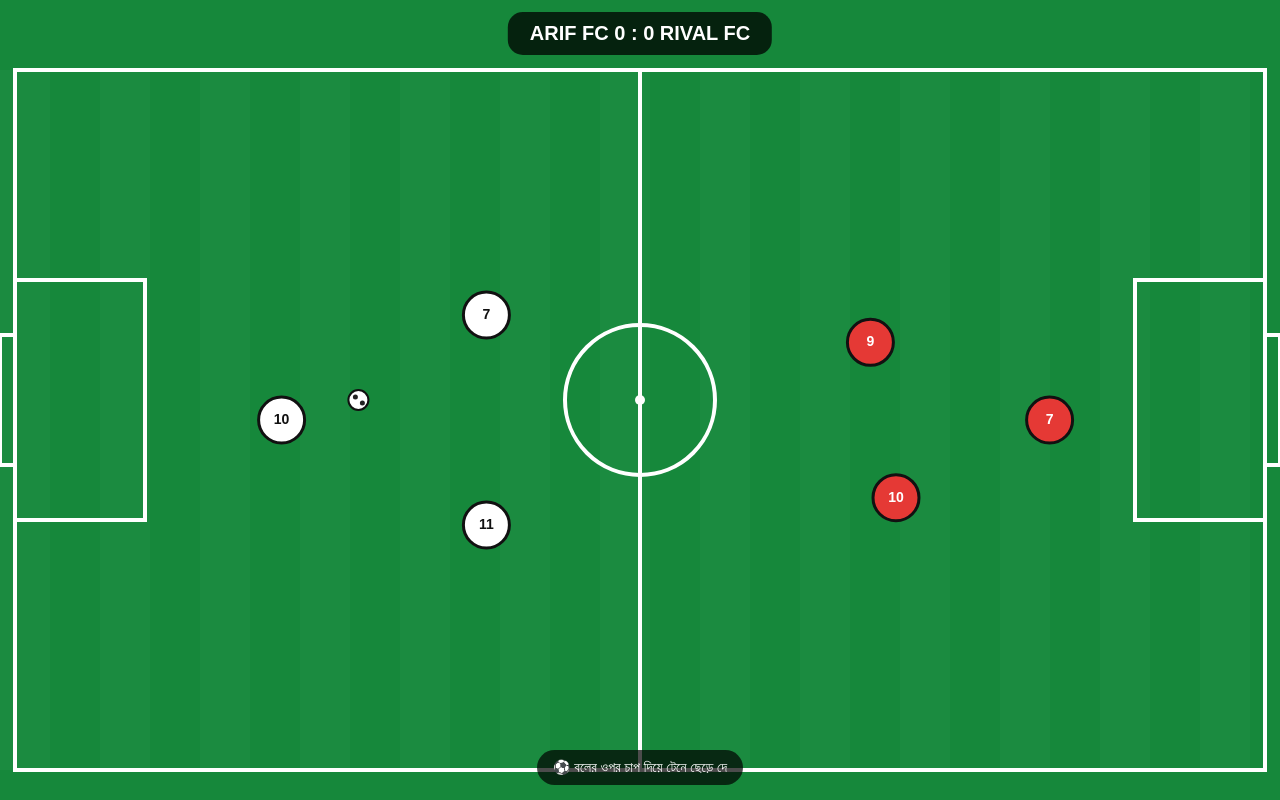
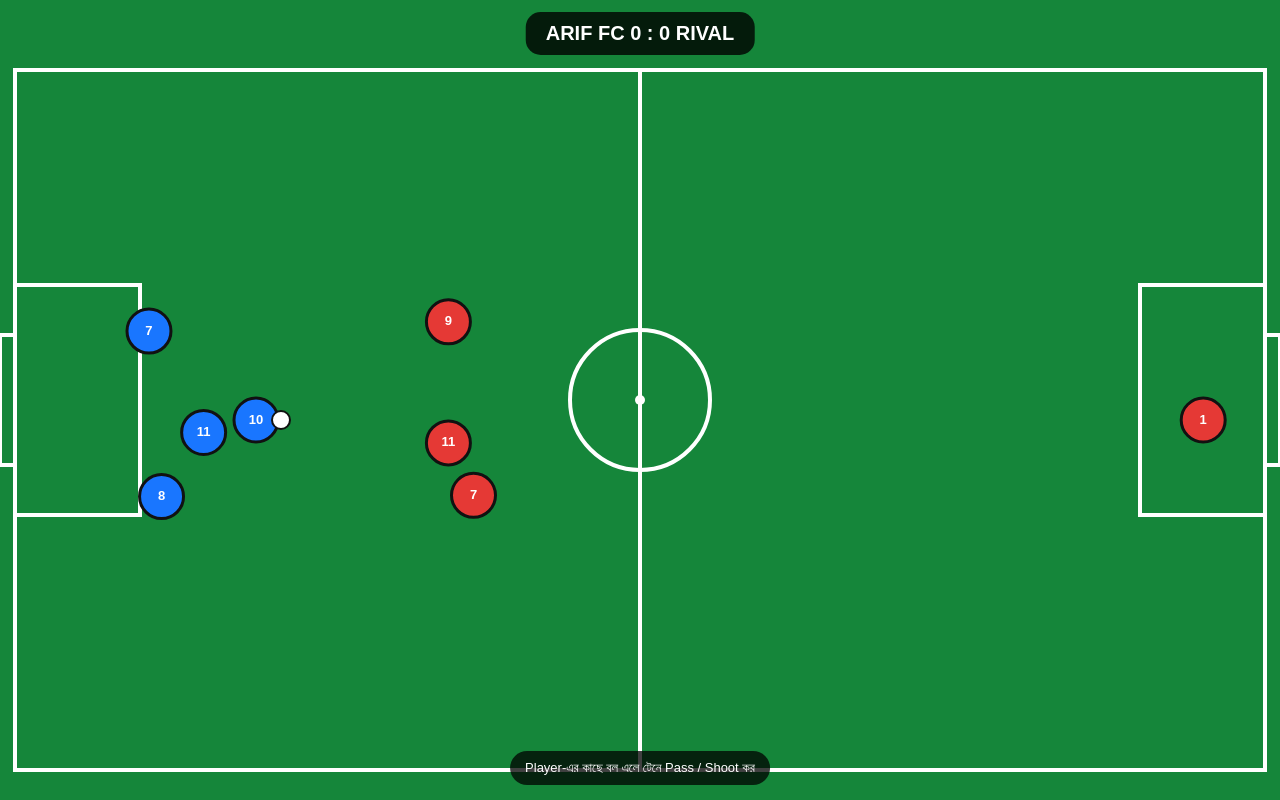
Before and after one commit to uddinsayed194-cpu/game.js, a plain HTML site: page index.html in a window 1280 px wide. Drawn offline with Linux system fonts and the light colour scheme.

Commit message:
Update index.html

```diff
--- a/index.html
+++ b/index.html
@@ -6,18 +6,14 @@
 <title>ARIF FOOTBALL</title>
 
 <style>
-*{
-  box-sizing:border-box;
-  margin:0;
-  padding:0;
-}
+*{box-sizing:border-box;margin:0;padding:0}
 
 html,body{
 width:100%;
 height:100%;
 overflow:hidden;
 background:#111;
-  font-family:Arial,sans-serif;
+font-family:Arial;
 }
 
 canvas{
@@ -32,102 +28,107 @@ canvas{
 top:12px;
 left:50%;
 transform:translateX(-50%);
-  z-index:10;
-  background:rgba(0,0,0,.75);
+background:rgba(0,0,0,.8);
 color:white;
-  padding:10px 22px;
+padding:10px 20px;
 border-radius:15px;
 font-size:20px;
 font-weight:bold;
+z-index:5;
 }
 
-#info{
+#help{
 position:fixed;
 bottom:15px;
 left:50%;
 transform:translateX(-50%);
-  background:rgba(0,0,0,.7);
+background:rgba(0,0,0,.75);
 color:white;
-  padding:9px 16px;
+padding:9px 15px;
 border-radius:20px;
-  font-size:14px;
-  z-index:10;
-  white-space:nowrap;
+z-index:5;
+font-size:13px;
 }
 </style>
 </head>
 
 <body>
 
-<div id="score">ARIF FC 0 : 0 RIVAL FC</div>
+<div id="score">ARIF FC 0 : 0 RIVAL</div>
+<div id="help">Player-এর কাছে বল এলে টেনে Pass / Shoot কর</div>
 
 <canvas id="game"></canvas>
-
-<div id="info">⚽ বলের ওপর চাপ দিয়ে টেনে ছেড়ে দে</div>
 
 <script>
 
 const canvas=document.getElementById("game");
 const ctx=canvas.getContext("2d");
 
-let W=0,H=0;
+let W,H;
 
 function resize(){
-  W=window.innerWidth;
-  H=window.innerHeight;
+W=innerWidth;
+H=innerHeight;
 canvas.width=W;
 canvas.height=H;
 }
 
-window.addEventListener("resize",resize);
 resize();
+addEventListener("resize",resize);
+
+
+/* =========================
+   GAME DATA
+========================= */
 
 let scoreA=0;
 let scoreB=0;
 
-const players=[
-  {x:.22,y:.50,color:"#ffffff",num:10},
-  {x:.38,y:.35,color:"#ffffff",num:7},
-  {x:.38,y:.65,color:"#ffffff",num:11},
-
-  {x:.68,y:.35,color:"#e53935",num:9},
-  {x:.70,y:.65,color:"#e53935",num:10},
-  {x:.82,y:.50,color:"#e53935",num:7}
+const blue=[
+{x:.20,y:.50,n:10},
+{x:.34,y:.30,n:7},
+{x:.34,y:.70,n:11},
+{x:.45,y:.50,n:8}
 ];
 
+const red=[
+{x:.70,y:.30,n:9},
+{x:.70,y:.70,n:11},
+{x:.82,y:.50,n:7},
+{x:.92,y:.50,n:1}
+];
+
+let controlled=0;
+
 const ball={
-  x:W*.28,
-  y:H*.50,
-  r:10,
+x:0,
+y:0,
 vx:0,
-  vy:0
+vy:0,
+r:9
 };
 
-let dragging=false;
-let startX=0;
-let startY=0;
-let aimX=0;
-let aimY=0;
+function reset(){
 
-function pxX(v){
-  return v*W;
+ball.x=blue[controlled].x*W;
+ball.y=70+blue[controlled].y*(H-100);
+
+ball.vx=0;
+ball.vy=0;
+
 }
 
-function pxY(v){
-  return 70+v*(H-100);
-}
+reset();
 
-function drawField(){
 
-  ctx.fillStyle="#16883b";
+/* =========================
+   FIELD
+========================= */
+
+function field(){
+
+ctx.fillStyle="#15863a";
 ctx.fillRect(0,0,W,H);
-
-  const stripe=50;
-
-  for(let x=0;x<W;x+=stripe*2){
-    ctx.fillStyle="rgba(255,255,255,.025)";
-    ctx.fillRect(x,70,stripe,H-100);
-  }
 
 ctx.strokeStyle="white";
 ctx.lineWidth=4;
@@ -140,7 +141,7 @@ function drawField(){
 ctx.stroke();
 
 ctx.beginPath();
-  ctx.arc(W/2,H/2,75,0,Math.PI*2);
+ctx.arc(W/2,H/2,70,0,Math.PI*2);
 ctx.stroke();
 
 ctx.beginPath();
@@ -148,41 +149,56 @@ function drawField(){
 ctx.fillStyle="white";
 ctx.fill();
 
-  // Left penalty area
-  ctx.strokeRect(15,H/2-120,130,240);
 
-  // Right penalty area
-  ctx.strokeRect(W-145,H/2-120,130,240);
+/* penalty */
 
-  // Goals
+ctx.strokeRect(15,H/2-115,125,230);
+
+ctx.strokeRect(W-140,H/2-115,125,230);
+
+
+/* goal */
+
 ctx.strokeRect(0,H/2-65,15,130);
+
 ctx.strokeRect(W-15,H/2-65,15,130);
 
 }
 
-function drawPlayer(p){
 
-  const x=pxX(p.x);
-  const y=pxY(p.y);
+/* =========================
+   PLAYER
+========================= */
+
+function player(p,color){
+
+let x=p.x*W;
+let y=70+p.y*(H-100);
 
 ctx.beginPath();
-  ctx.arc(x,y,23,0,Math.PI*2);
+ctx.arc(x,y,22,0,Math.PI*2);
 
-  ctx.fillStyle=p.color;
+ctx.fillStyle=color;
 ctx.fill();
 
+ctx.strokeStyle="#111";
 ctx.lineWidth=3;
-  ctx.strokeStyle="#111";
 ctx.stroke();
 
-  ctx.fillStyle=p.color=="#ffffff"?"#111":"white";
+ctx.fillStyle=color=="#1976ff"?"white":"white";
 
-  ctx.font="bold 14px Arial";
+ctx.font="bold 13px Arial";
 ctx.textAlign="center";
 ctx.textBaseline="middle";
 
-  ctx.fillText(p.num,x,y);
+ctx.fillText(p.n,x,y);
+
 }
+
+
+/* =========================
+   BALL
+========================= */
 
 function drawBall(){
 
@@ -196,38 +212,82 @@ function drawBall(){
 ctx.lineWidth=2;
 ctx.stroke();
 
-  // black patches
-  ctx.fillStyle="#222";
-
-  ctx.beginPath();
-  ctx.arc(ball.x-3,ball.y-3,2.5,0,Math.PI*2);
-  ctx.fill();
-
-  ctx.beginPath();
-  ctx.arc(ball.x+4,ball.y+3,2.5,0,Math.PI*2);
-  ctx.fill();
 }
 
-function drawAim(){
 
-  if(!dragging)return;
+/* =========================
+   PLAYER AI MOVEMENT
+========================= */
 
-  ctx.beginPath();
-  ctx.moveTo(ball.x,ball.y);
-  ctx.lineTo(aimX,aimY);
+function movePlayers(){
 
-  ctx.strokeStyle="#ffe600";
-  ctx.lineWidth=6;
-  ctx.stroke();
+/* blue players */
 
-  ctx.beginPath();
-  ctx.arc(aimX,aimY,9,0,Math.PI*2);
+blue.forEach((p,i)=>{
 
-  ctx.fillStyle="#ffe600";
-  ctx.fill();
+let targetX=p.x*W;
+let targetY=70+p.y*(H-100);
+
+if(i!==controlled){
+
+targetX=ball.x + (i%2===0 ? -100 : -160);
+
+targetY=70+
+Math.max(
+.15,
+Math.min(
+.85,
+(ball.y-70)/(H-100)+(i-2)*.12
+)
+)*(H-100);
+
 }
 
-function update(){
+p.x += (targetX/W-p.x)*0.008;
+
+p.y += ((targetY-70)/(H-100)-p.y)*0.008;
+
+});
+
+
+/* red defenders */
+
+red.forEach((p,i)=>{
+
+let targetX=p.x*W;
+let targetY=70+p.y*(H-100);
+
+if(i<3){
+
+targetX=ball.x+80;
+
+targetY=ball.y+(i-1)*90;
+
+}
+
+p.x+=(targetX/W-p.x)*0.006;
+
+p.y+=((targetY-70)/(H-100)-p.y)*0.006;
+
+});
+
+
+/* goalkeeper */
+
+let g=red[3];
+
+g.x=.94;
+
+g.y+=(Math.max(.25,Math.min(.75,(ball.y-70)/(H-100)))-g.y)*.03;
+
+}
+
+
+/* =========================
+   BALL PHYSICS
+========================= */
+
+function physics(){
 
 ball.x+=ball.vx;
 ball.y+=ball.vy;
@@ -235,113 +295,132 @@ function update(){
 ball.vx*=.985;
 ball.vy*=.985;
 
-  if(Math.abs(ball.vx)<.05)ball.vx=0;
-  if(Math.abs(ball.vy)<.05)ball.vy=0;
 
-  // top bottom
+/* top bottom */
+
 if(ball.y<82){
+
 ball.y=82;
-    ball.vy*=-.65;
+ball.vy*=-.7;
+
 }
 
 if(ball.y>H-38){
+
 ball.y=H-38;
-    ball.vy*=-.65;
+ball.vy*=-.7;
+
 }
 
-  // left
+
+/* left */
+
 if(ball.x<20){
 
-    if(ball.y>H/2-65 && ball.y<H/2+65){
+if(
+ball.y>H/2-65 &&
+ball.y<H/2+65
+){
 
 scoreB++;
-
 updateScore();
-
-      resetBall();
+reset();
 
 }else{
 
 ball.x=20;
-      ball.vx*=-.65;
+ball.vx*=-.7;
 
 }
+
 }
 
-  // right
+
+/* right */
+
 if(ball.x>W-20){
 
-    if(ball.y>H/2-65 && ball.y<H/2+65){
+if(
+ball.y>H/2-65 &&
+ball.y<H/2+65
+){
 
 scoreA++;
-
 updateScore();
-
-      resetBall();
+reset();
 
 }else{
 
 ball.x=W-20;
-      ball.vx*=-.65;
-
-    }
-  }
-
-  // opponent movement
-  players[3].y += (ball.y/H-players[3].y)*.001;
-  players[4].y += (ball.y/H-players[4].y)*.001;
+ball.vx*=-.7;
 
 }
 
-function resetBall(){
-
-  ball.x=W*.28;
-  ball.y=H*.50;
-
-  ball.vx=0;
-  ball.vy=0;
 }
 
-function updateScore(){
 
-  document.getElementById("score").innerText=
-  "ARIF FC "+scoreA+" : "+scoreB+" RIVAL FC";
+/* goalkeeper collision */
+
+let g=red[3];
+
+let gx=g.x*W;
+let gy=70+g.y*(H-100);
+
+let d=Math.hypot(ball.x-gx,ball.y-gy);
+
+if(d<35){
+
+ball.vx*=-.9;
+ball.vy+=(ball.y-gy)*.04;
 
 }
 
-function loop(){
 
-  drawField();
+/* player ball control */
 
-  update();
+blue.forEach((p,i)=>{
 
-  for(let p of players){
-    drawPlayer(p);
+let px=p.x*W;
+let py=70+p.y*(H-100);
+
+let d=Math.hypot(ball.x-px,ball.y-py);
+
+if(d<30 && Math.abs(ball.vx)<3){
+
+ball.x=px+25;
+ball.y=py;
+
 }
 
-  drawBall();
+});
 
-  drawAim();
-
-  requestAnimationFrame(loop);
 }
 
-function pointerPosition(e){
 
-  const rect=canvas.getBoundingClientRect();
+/* =========================
+   DRAG SYSTEM
+========================= */
+
+let dragging=false;
+let aimX=0;
+let aimY=0;
+
+function pos(e){
+
+let r=canvas.getBoundingClientRect();
 
 return{
-    x:e.clientX-rect.left,
-    y:e.clientY-rect.top
+x:e.clientX-r.left,
+y:e.clientY-r.top
 };
 
 }
 
-canvas.addEventListener("pointerdown",function(e){
+canvas.addEventListener("pointerdown",e=>{
 
-  const p=pointerPosition(e);
+let p=pos(e);
 
-  const d=Math.hypot(
+let d=Math.hypot(
 p.x-ball.x,
 p.y-ball.y
 );
@@ -349,9 +428,6 @@ canvas.addEventListener("pointerdown",function(e){
 if(d<45){
 
 dragging=true;
-
-    startX=p.x;
-    startY=p.y;
 
 aimX=p.x;
 aimY=p.y;
@@ -362,32 +438,34 @@ canvas.addEventListener("pointerdown",function(e){
 
 });
 
-canvas.addEventListener("pointermove",function(e){
+
+canvas.addEventListener("pointermove",e=>{
 
 if(!dragging)return;
 
-  const p=pointerPosition(e);
+let p=pos(e);
 
 aimX=p.x;
 aimY=p.y;
 
 });
 
-canvas.addEventListener("pointerup",function(e){
+
+canvas.addEventListener("pointerup",e=>{
 
 if(!dragging)return;
 
-  const dx=ball.x-aimX;
-  const dy=ball.y-aimY;
+let dx=ball.x-aimX;
+let dy=ball.y-aimY;
 
-  const distance=Math.hypot(dx,dy);
+let power=Math.hypot(dx,dy);
 
-  if(distance>10){
+if(power>10){
 
-    const power=Math.min(distance/9,20);
+power=Math.min(power/8,22);
 
-    ball.vx=(dx/distance)*power;
-    ball.vy=(dy/distance)*power;
+ball.vx=dx/Math.hypot(dx,dy)*power;
+ball.vy=dy/Math.hypot(dx,dy)*power;
 
 }
 
@@ -395,11 +473,63 @@ canvas.addEventListener("pointerup",function(e){
 
 });
 
-canvas.addEventListener("pointercancel",function(){
 
-  dragging=false;
+/* =========================
+   AIM LINE
+========================= */
 
-});
+function aim(){
+
+if(!dragging)return;
+
+ctx.beginPath();
+
+ctx.moveTo(ball.x,ball.y);
+ctx.lineTo(aimX,aimY);
+
+ctx.strokeStyle="#ffe600";
+ctx.lineWidth=5;
+
+ctx.stroke();
+
+}
+
+
+/* =========================
+   SCORE
+========================= */
+
+function updateScore(){
+
+document.getElementById("score").innerText=
+"ARIF FC "+scoreA+" : "+scoreB+" RIVAL";
+
+}
+
+
+/* =========================
+   GAME LOOP
+========================= */
+
+function loop(){
+
+field();
+
+movePlayers();
+
+physics();
+
+blue.forEach(p=>player(p,"#1976ff"));
+
+red.forEach(p=>player(p,"#e53935"));
+
+drawBall();
+
+aim();
+
+requestAnimationFrame(loop);
+
+}
 
 loop();
 
```
Lines whose indentation alone changed are shown as unchanged.
